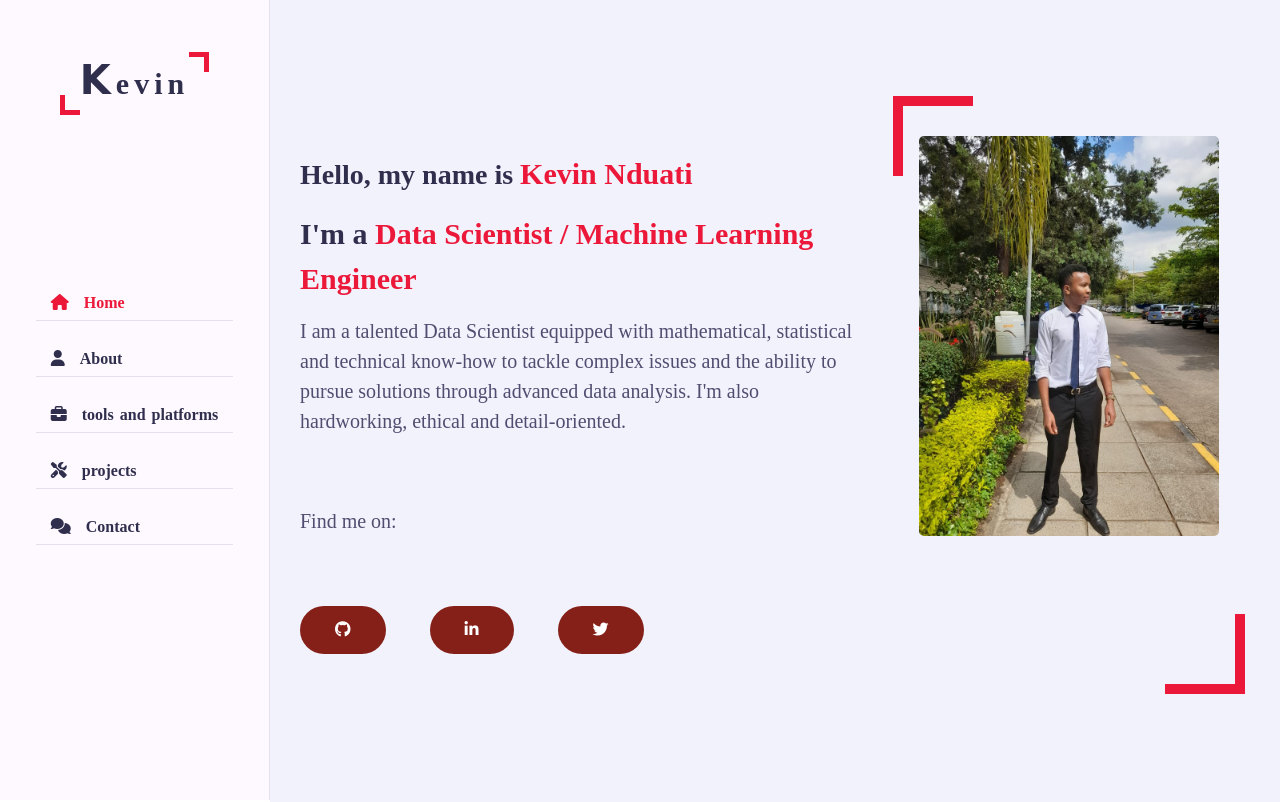
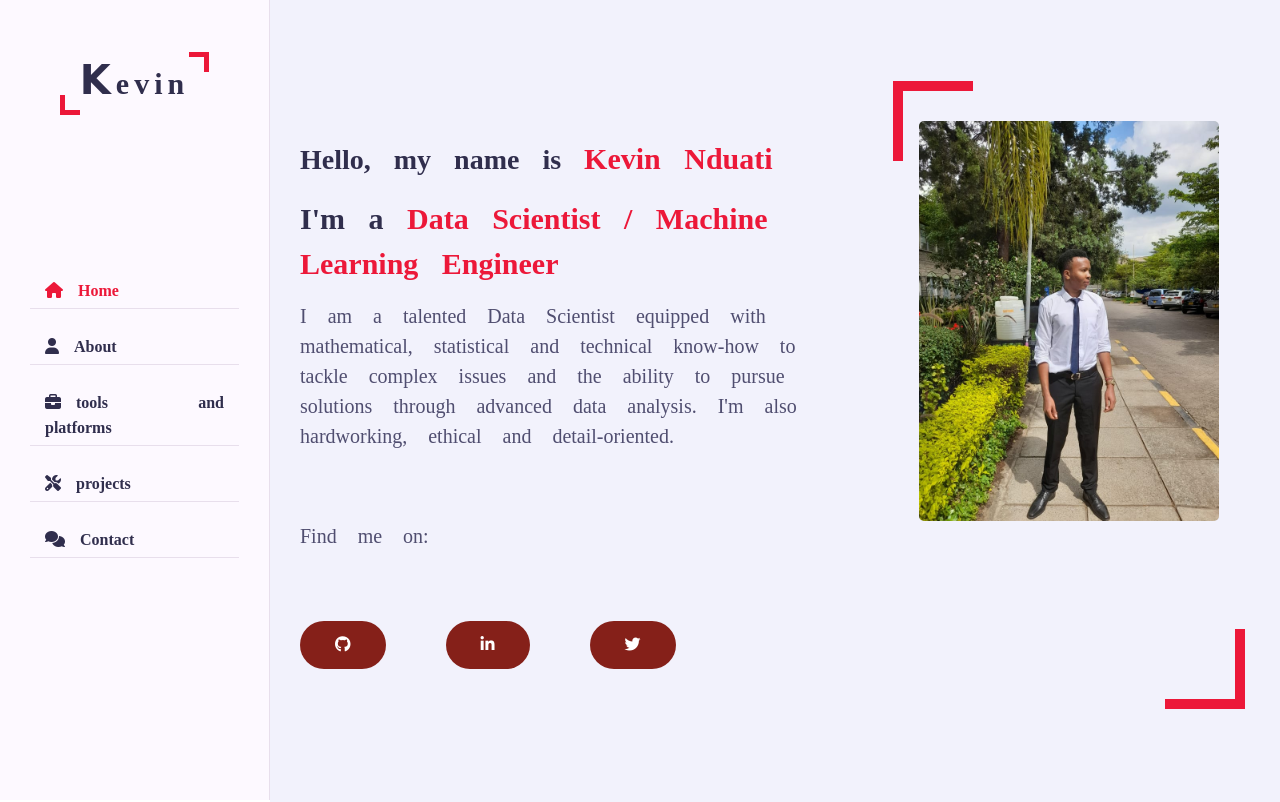
Before and after one commit to Kevin-Nduati/Kevin-Nduati.github.io, a plain HTML site: page index.html in a window 1280 px wide. Shown: the top 802 px of the page. Drawn offline with nearby package versions, Linux system fonts and the light colour scheme; a web font is replaced by a local one.

Commit message:
minor errors

```diff
--- a/css/style.css
+++ b/css/style.css
@@ -18,6 +18,7 @@ body{
     outline: none;
     text-decoration: none;
     box-sizing: border-box;
+    word-spacing: 1rem;
 }
 
 
@@ -30,7 +31,6 @@ li{
     text-align: justify;
     font-size: 16px;
     color: var(--text-black-700);
-    word-spacing: 2px;
 }
 
 .section{
```
Also changed, not shown: 1 other file.
